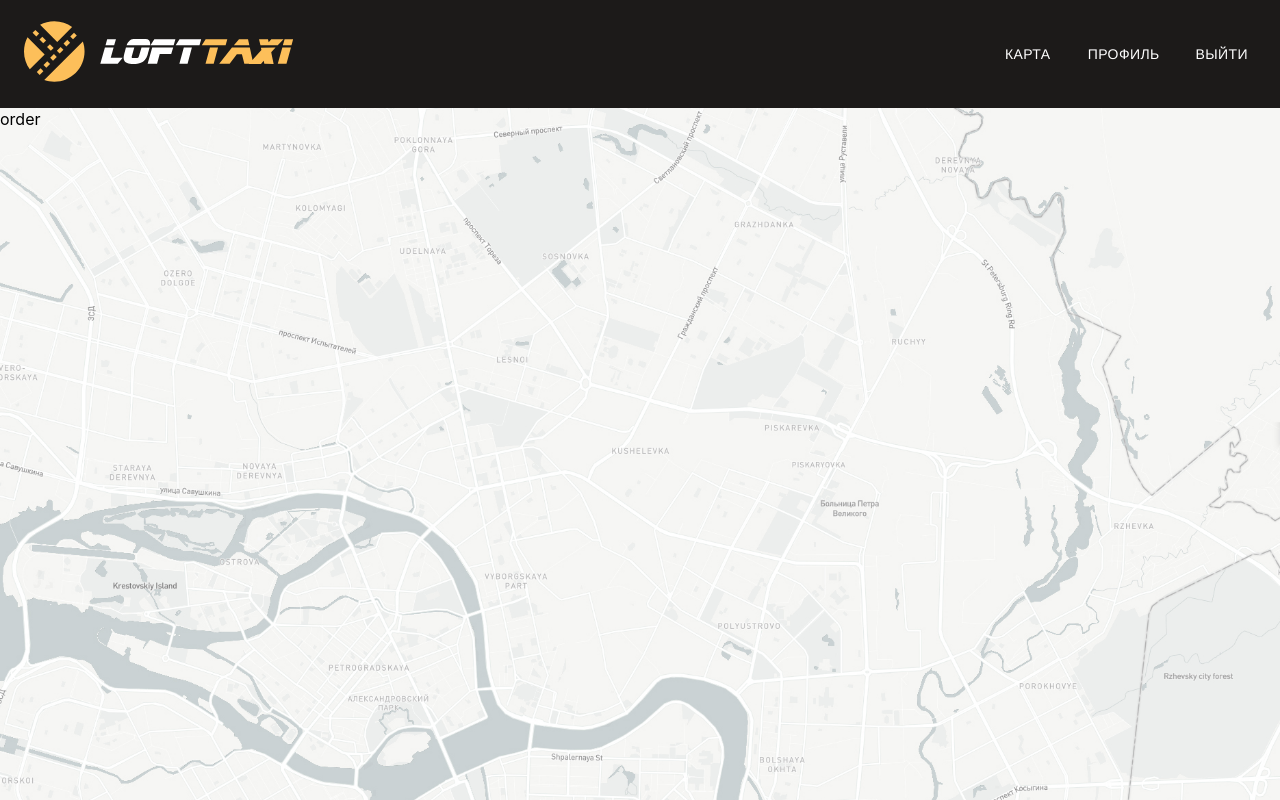
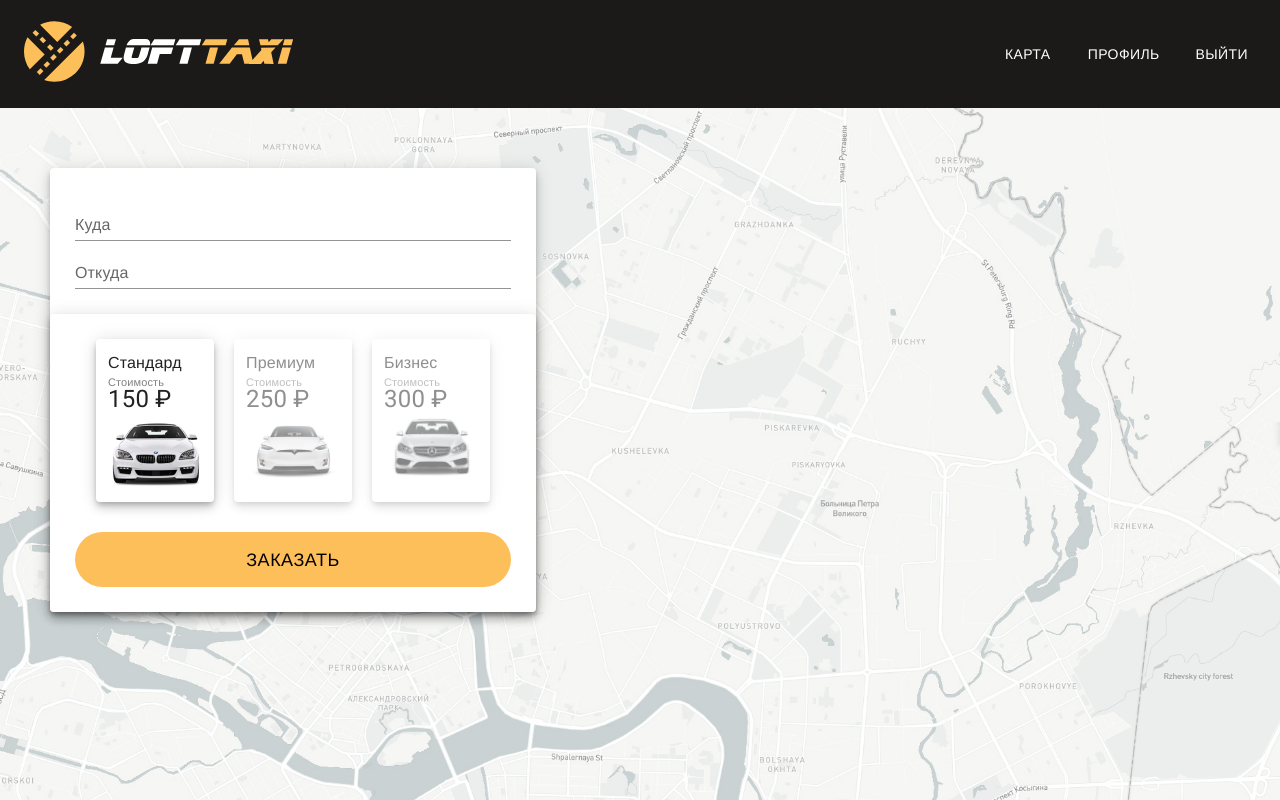
Before and after one commit to noardour/loft-taxi, a React (Vite) app: page / in a window 1280 px wide. Built offline with nearby package versions, Linux system fonts and the light colour scheme; a web font is replaced by a local one.

Commit message:
create Order route component and TaxiTariffs component

```diff
--- /dev/null
+++ b/src/components/TaxiTariffs.tsx
@@ -0,0 +1,72 @@
+import { Box, Paper, PaperProps, Typography } from '@mui/material';
+import { FC } from 'react';
+
+import standardIMG from '../assets/tariffs/standart.png';
+import premiumIMG from '../assets/tariffs/premium.png';
+import businessIMG from '../assets/tariffs/business.png';
+
+export type Tariffs = 'standard' | 'premium' | 'business';
+
+interface TaxiTariffProps extends PaperProps {
+  title: string;
+  price: number;
+  image: string;
+}
+
+const TaxiTariff: FC<TaxiTariffProps> = ({ title, price, image, sx, ...props }) => (
+  <Paper sx={{ width: '118px', p: '12px', ...sx }} {...props} data-testid="taxi-tariff">
+    <Box sx={{ display: 'flex', flexDirection: 'column' }}>
+      <Typography sx={{ fontSize: '16px' }}>{title}</Typography>
+      <Typography sx={{ fontSize: '11px', color: 'secondary.light' }}>Стоимость</Typography>
+      <Typography sx={{ fontSize: '24px', lineHeight: '15px', mb: '10px' }}>{price} ₽</Typography>
+      <Box component="img" src={image} sx={{ width: '95px' }} />
+    </Box>
+  </Paper>
+);
+
+interface TaxiTariffsProps {
+  value?: Tariffs;
+  onChange?: (value: Tariffs) => void;
+}
+
+const tariffs = [
+  {
+    value: 'standard' as Tariffs,
+    title: 'Стандард',
+    price: 150,
+    image: standardIMG,
+  },
+  {
+    value: 'premium' as Tariffs,
+    title: 'Премиум',
+    price: 250,
+    image: premiumIMG,
+  },
+  {
+    value: 'business' as Tariffs,
+    title: 'Бизнес',
+    price: 300,
+    image: businessIMG,
+  },
+];
+
+const TaxiTariffs: FC<TaxiTariffsProps> = ({ value, onChange }) => {
+  return (
+    <Box sx={{ display: 'flex', gap: '20px', justifyContent: 'center' }}>
+      {tariffs.map(({ title, price, image, value: tariffValue }) => (
+        <TaxiTariff
+          key={title}
+          title={title}
+          price={price}
+          image={image}
+          sx={{ cursor: 'pointer', transition: 'opacity 150ms', opacity: tariffValue === value ? 1 : 0.5 }}
+          onClick={() => {
+            onChange && onChange(tariffValue);
+          }}
+        />
+      ))}
+    </Box>
+  );
+};
+
+export default TaxiTariffs;
--- a/src/routes/Order.tsx
+++ b/src/routes/Order.tsx
@@ -1,3 +1,32 @@
-const Order = () => <div>order</div>;
+import { Box, Button, Paper, TextField } from '@mui/material';
+import { FC, useState } from 'react';
+import TaxiTariffs, { Tariffs } from '../components/TaxiTariffs';
+
+const Order: FC = () => {
+  const [tariff, setTariff] = useState<Tariffs>('standard');
+
+  return (
+    <Box sx={{ p: '60px 50px' }}>
+      <Paper sx={{ width: '486px' }}>
+        <Box sx={{ display: 'flex', flexDirection: 'column', p: '25px', gap: '8x' }}>
+          <TextField label="Куда" />
+          <TextField label="Откуда" />
+        </Box>
+
+        <Paper>
+          <Box sx={{ display: 'flex', flexDirection: 'column', p: '25px', gap: '30px' }}>
+            <TaxiTariffs
+              value={tariff}
+              onChange={(value) => {
+                setTariff(value);
+              }}
+            />
+            <Button>Заказать</Button>
+          </Box>
+        </Paper>
+      </Paper>
+    </Box>
+  );
+};
 
 export default Order;
```
Also changed, not shown: 1 other file (tests, documents, lock files or other folders).
